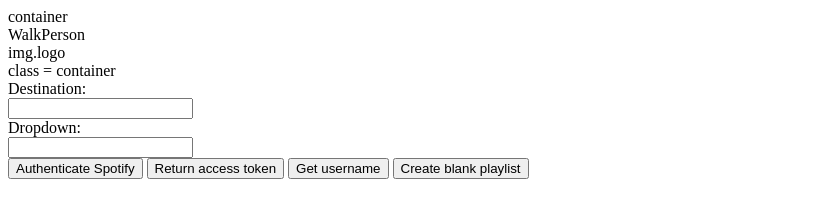
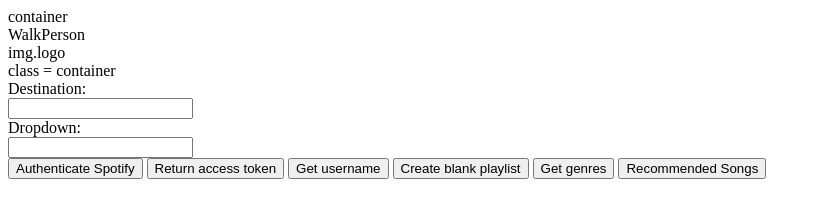
Before and after one commit to mhengerer/WalkPerson, a plain HTML site: page index.html in a window 1280 px wide. Shown: the whole page, without its empty margins (0-821 px from the left). Drawn offline with Linux system fonts and the light colour scheme; no server answers.

Commit message:
Buttons added for testing

```diff
--- a/index.html
+++ b/index.html
@@ -4,7 +4,7 @@
     <meta charset="UTF-8" />
     <meta name="viewport" content="width=device-width, initial-scale=1.0" />
     <title>Fetch Demo</title>
-    <link rel="stylesheet" href="./assets/css/style.css" />
+    <!-- <link rel="stylesheet" href="./assets/css/style.css" /> -->
   </head>
 <header>
 
@@ -33,5 +33,7 @@
     <button onclick="getAccessTokenFromUrl()">Return access token</button>
     <button onclick="getUsername()">Get username</button>
     <button onclick="createPlaylist(username)">Create blank playlist</button>
+    <button onclick="getGenreList()">Get genres</button>
+    <button onclick="getRecommendations()">Recommended Songs</button>
 
 </body>
```
